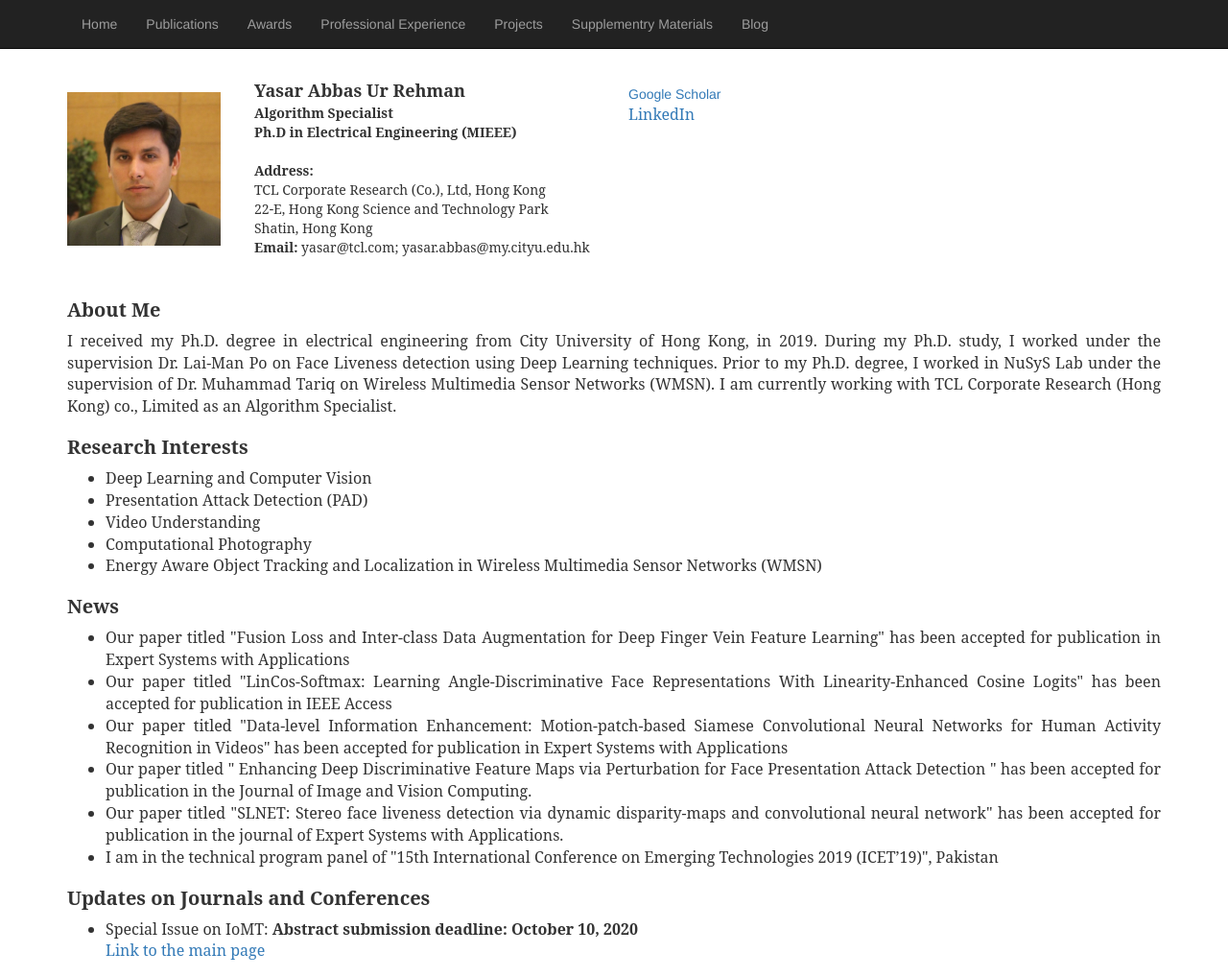
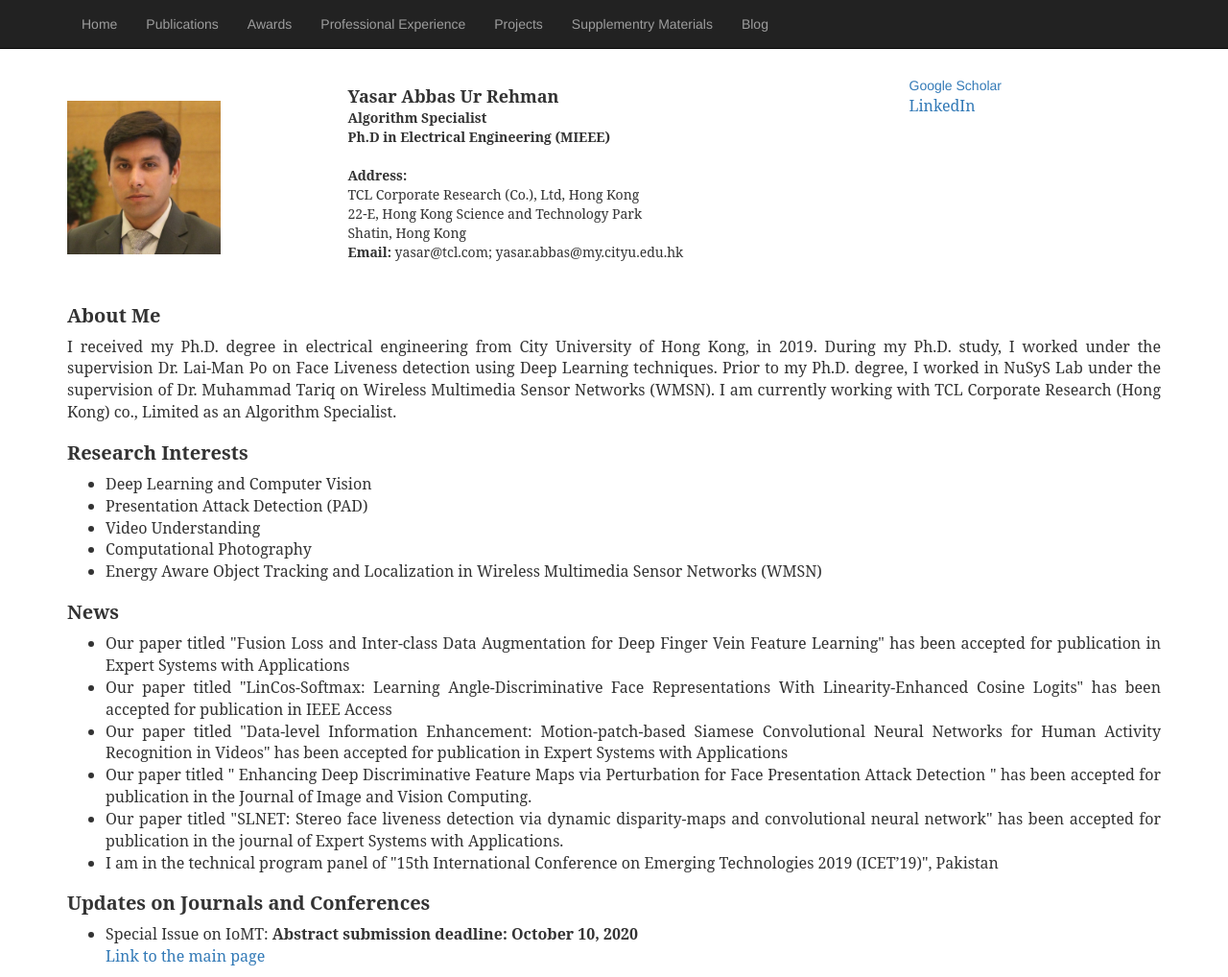
Before and after one commit to yasar-rehman/yasar, a Jekyll site: the page built from index.html, in a window 1280 px wide. Shown: the whole page at 96% size. Built offline with Jekyll 4.4.1, drawn with Linux system fonts in a browser that asks for light colours; some web fonts are replaced.

Commit message:
Update index.html

```diff
--- a/index.html
+++ b/index.html
@@ -6,11 +6,11 @@ title: yasar
 
 <div class="row">
 	<!-- Entries Column -->
-		     <div class=col-md-2 pull-left">
-			  <div style="margin-top:15%;"><img class="img-responsive" src="images/my_profile.jpg" alt="" style="width:160px;height:160px;">
+		     <div class=col-md-3 pull-left">
+			  <div style="margin-top:13%;"><img class="img-responsive" src="images/my_profile.jpg" alt="" style="width:160px;height:160px;">
 			  </div>
 			</div>
-			<div class=col-md-4 pull-right">
+			<div class=col-md-6 pull-right">
 			        <div style="margin-top:3%; font-family: 'Serif', Times New Roman; font-size: 18px;"><b>Yasar Abbas Ur Rehman</b></div>
 			     	<div style="text-align:justify; font-family: 'Serif', Times New Roman; font-size:16x;"><b>Algorithm Specialist</b></div>
 				<div style="text-align:justify; font-family: 'Serif', Times New Roman; font-size:16x;"><b>Ph.D in Electrical Engineering (MIEEE)</b></div><br>
@@ -24,7 +24,7 @@ title: yasar
                 		</p>
 				</div>
 			     </div>
-			<div class=col-md-6 pull-right">
+			<div class=col-md-3 pull-right">
 				<div style=margin-top:3%;"font-family: 'Serif', Times New Roman; font-size: 16px"><a href="https://scholar.google.com/citations?user=hDKFeWEAAAAJ&hl=en">Google Scholar</a></div>
              			<div style="font-family: 'Serif', Times New Roman; font-size: 16px"><a href="https://www.linkedin.com/in/yasssukhan/">LinkedIn</a></div>
             		</div>
```
